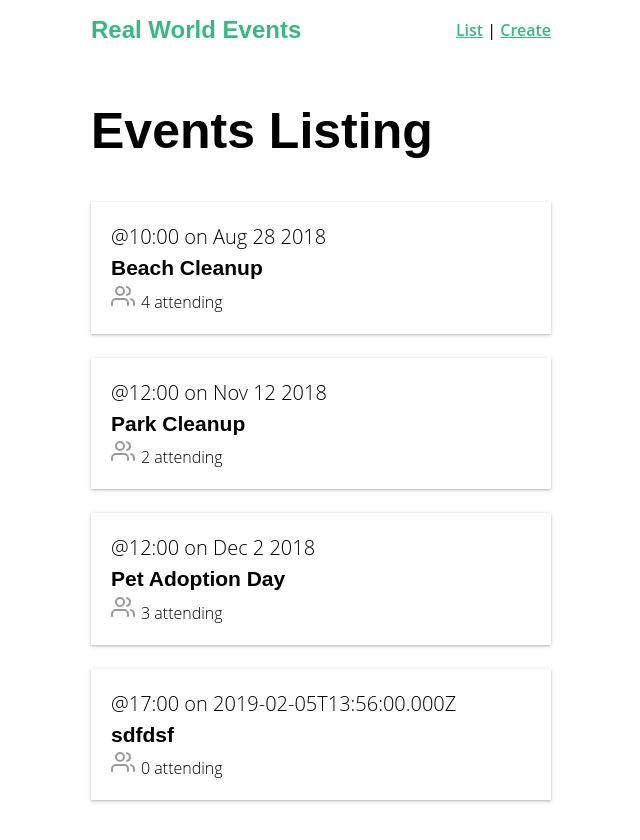
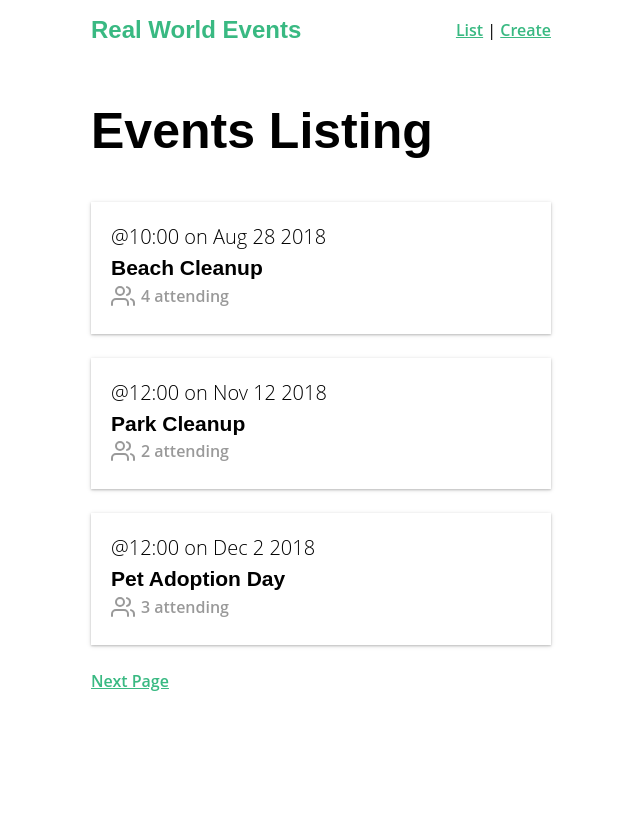
Before and after one commit to viralsolani/real-world-vue, a Vue app: page / in a window 1280 px wide. Shown: the top 840 px of the page, without its empty margins (319-959 px from the left). After the commit the page ends 800 px from the top, so only its background shows below. Built offline with nearby package versions, Linux system fonts and the light colour scheme; data requests are answered from the project's data file.

Commit message:
- pagination - refactor eventList and eventShow component - add caching for show event

```diff
--- a/db.json
+++ b/db.json
@@ -73,17 +73,163 @@
       ]
     },
     {
-      "id": 5520981,
+      "id": 4,
+      "title": "Disco Party",
+      "date": "Aug 28 2018",
+      "time": "10:00",
+      "location": "Daytona Beach",
+      "description": "Let's clean up this beach.",
+      "organizer": "Adam Jahr",
       "category": "sustainability",
+      "attendees": [
+        {
+          "id": "abc123",
+          "name": "Adam Jahr"
+        },
+        {
+          "id": "def456",
+          "name": "Gregg Pollack"
+        },
+        {
+          "id": "ghi789",
+          "name": "Beth Swanson"
+        },
+        {
+          "id": "jkl101",
+          "name": "Mary Gordon"
+        }
+      ]
+    },
+    {
+      "id": 5,
+      "title": "Vue Users Group",
+      "date": "Nov 12 2018",
+      "time": "12:00",
+      "location": "132 N Magnolia Street, Orlando, Florida",
+      "description": "We're going to clean up this park.",
+      "organizer": "Adam Jahr",
+      "category": "nature",
+      "attendees": [
+        {
+          "id": "ghi789",
+          "name": "Beth Swanson"
+        },
+        {
+          "id": "jkl101",
+          "name": "Mary Gordon"
+        }
+      ]
+    },
+    {
+      "id": 6,
+      "title": "Orlando Dev Meetup",
+      "date": "Dec 2 2018",
+      "time": "12:00",
+      "location": "132 N Magnolia Street, Orlando, Florida",
+      "description": "Help animals find new homes.",
+      "organizer": "Gregg Pollack",
+      "category": "animal welfare",
+      "attendees": [
+        {
+          "id": "abc123",
+          "name": "Adam Jahr"
+        },
+        {
+          "id": "ghi789",
+          "name": "Beth Swanson"
+        },
+        {
+          "id": "jkl101",
+          "name": "Mary Gordon"
+        }
+      ]
+    },
+    {
+      "id": 7,
+      "title": "Yoga Class",
+      "date": "Aug 28 2018",
+      "time": "10:00",
+      "location": "Daytona Beach",
+      "description": "Let's clean up this beach.",
+      "organizer": "Adam Jahr",
+      "category": "sustainability",
+      "attendees": [
+        {
+          "id": "abc123",
+          "name": "Adam Jahr"
+        },
+        {
+          "id": "def456",
+          "name": "Gregg Pollack"
+        },
+        {
+          "id": "ghi789",
+          "name": "Beth Swanson"
+        },
+        {
+          "id": "jkl101",
+          "name": "Mary Gordon"
+        }
+      ]
+    },
+    {
+      "id": 8,
+      "title": "Breathing Meditation",
+      "date": "Nov 12 2018",
+      "time": "12:00",
+      "location": "132 N Magnolia Street, Orlando, Florida",
+      "description": "We're going to clean up this park.",
+      "organizer": "Adam Jahr",
+      "category": "nature",
+      "attendees": [
+        {
+          "id": "ghi789",
+          "name": "Beth Swanson"
+        },
+        {
+          "id": "jkl101",
+          "name": "Mary Gordon"
+        }
+      ]
+    },
+    {
+      "id": 9,
+      "title": "Dancing Class",
+      "date": "Dec 2 2018",
+      "time": "12:00",
+      "location": "132 N Magnolia Street, Orlando, Florida",
+      "description": "Help animals find new homes.",
+      "organizer": "Gregg Pollack",
+      "category": "animal welfare",
+      "attendees": [
+        {
+          "id": "abc123",
+          "name": "Adam Jahr"
+        },
+        {
+          "id": "ghi789",
+          "name": "Beth Swanson"
+        },
+        {
+          "id": "jkl101",
+          "name": "Mary Gordon"
+        }
+      ]
+    },
+    {
+      "id": 10,
+      "category": "animal welfare",
       "organizer": {
-        "id": "abc123",
-        "name": "Adam Jahr"
+        "user": {
+          "id": "abc123",
+          "name": "Adam Jahr"
+        }
       },
-      "title": "sdfdsf",
-      "description": "sdfsdf",
-      "location": "sdfdf",
-      "date": "2019-02-05T13:56:00.000Z",
-      "time": "17:00",
+      "title": "Gregg's Event",
+      "description": "We'll do stuff",
+      "location": "Your House",
+      "date": "",
+      "time": "5:00",
       "attendees": []
     }
   ]
--- a/src/App.vue
+++ b/src/App.vue
@@ -1,7 +1,7 @@
 <template>
   <div id="app">
-    <NavBar />
-    <router-view />
+    <NavBar/>
+    <router-view :key="$route.fullPath" />
   </div>
 </template>
 
--- a/src/components/EventCard.vue
+++ b/src/components/EventCard.vue
@@ -1,13 +1,11 @@
 <template>
-   <router-link class="event-link" :to="{ name: 'event-show', params: { id: '1' } }">
-        <div class="event-card -shadow">
-          <span class="eyebrow">@{{ event.time }} on {{ event.date }}</span>
-          <h4 class="title">{{ event.title }}</h4>
-          <BaseIcon name="users" />
-            <span>{{ event.attendees.length }} attending</span>
-          </BaseIcon>
-        </div>
-    </router-link>
+  <router-link class="event-link" :to="{ name: 'event-show', params: { id: event.id } }">
+    <div class="event-card -shadow">
+      <span class="eyebrow">@{{ event.time }} on {{ event.date }}</span>
+      <h4 class="title">{{ event.title }}</h4>
+      <BaseIcon name="users">{{ event.attendees.length }} attending</BaseIcon>
+    </div>
+  </router-link>
 </template>
 
 <script>
@@ -32,7 +30,6 @@ export default {
 .event-card > .title {
   margin: 0;
 }
-
 .event-link {
   color: black;
   text-decoration: none;
--- a/src/services/EventService.js
+++ b/src/services/EventService.js
@@ -10,8 +10,8 @@ const apiClient = axios.create({
 })
 
 export default {
-  getEvents() {
-    return apiClient.get('/events')
+  getEvents(perPage, page) {
+    return apiClient.get('/events?_limit=' + perPage + '&_page=' + page)
   },
   getEvent(id) {
     return apiClient.get('/events/' + id)
--- a/src/store.js
+++ b/src/store.js
@@ -16,11 +16,22 @@ export default new Vuex.Store({
       'food',
       'community'
     ],
-    events: []
+    events: [],
+    eventsTotal: 0,
+    event: {}
   },
   mutations: {
     ADD_EVENT(state, event) {
       state.events.push(event)
+    },
+    SET_EVENTS(state, events) {
+      state.events = events
+    },
+    SET_EVENTS_TOTAL(state, eventsTotal) {
+      state.eventsTotal = eventsTotal
+    },
+    SET_EVENT(state, event) {
+      state.event = event
     }
   },
   actions: {
@@ -28,6 +39,34 @@ export default new Vuex.Store({
       return EventService.postEvent(event).then(() => {
         commit('ADD_EVENT', event)
       })
+    },
+    fetchEvents({ commit }, { perPage, page }) {
+      EventService.getEvents(perPage, page)
+        .then(response => {
+          commit(
+            'SET_EVENTS_TOTAL',
+            parseInt(response.headers['x-total-count'])
+          )
+          commit('SET_EVENTS', response.data)
+        })
+        .catch(error => {
+          console.log('There was an error:', error.response)
+        })
+    },
+    fetchEvent({ commit, getters }, id) {
+      var event = getters.getEventById(id)
+
+      if (event) {
+        commit('SET_EVENT', event)
+      } else {
+        EventService.getEvent(id)
+          .then(response => {
+            commit('SET_EVENT', response.data)
+          })
+          .catch(error => {
+            console.log('There was an error:', error.response)
+          })
+      }
     }
   },
   getters: {
--- a/src/views/EventList.vue
+++ b/src/views/EventList.vue
@@ -1,31 +1,42 @@
 <template>
   <div>
     <h1>Events Listing</h1>
-    <EventCard v-for="event in events" :key="event.id" :event="event" />
+    <EventCard v-for="event in events" :key="event.id" :event="event"/>
+    <template v-if="page != 1">
+      <router-link :to="{ name: 'event-list', query: { page: page - 1 } }" rel="prev">
+      Prev Page</router-link>
+      <template v-if="hasNextPage"> | </template>
+    </template>
+    <router-link v-if="hasNextPage" :to="{ name: 'event-list', query: { page: page + 1 } }" rel="next">
+      Next Page</router-link>
   </div>
 </template>
 
 <script>
 import EventCard from '@/components/EventCard.vue'
-import EventService from '@/services/EventService.js'
+import { mapState } from 'vuex'
 
 export default {
   components: {
     EventCard
   },
-  data() {
-    return {
-      events: []
-    }
+  created() {
+    this.perPage = 3 // Setting perPage here and not in data means it won't be reactive.
+    // We don't need it to be reactive, and this way our component has access to it.
+
+    this.$store.dispatch('fetchEvents', {
+      perPage: this.perPage,
+      page: this.page
+    })
   },
-  created() {
-    EventService.getEvents()
-      .then(response => {
-        this.events = response.data
-      })
-      .catch(error => {
-        console.log('There was an error:', error.response)
-      })
+  computed: {
+    page() {
+      return parseInt(this.$route.query.page) || 1
+    },
+    hasNextPage() {
+      return this.eventsTotal > this.page * this.perPage
+    },
+    ...mapState(['events', 'eventsTotal'])
   }
 }
 </script>
--- a/src/views/EventShow.vue
+++ b/src/views/EventShow.vue
@@ -3,7 +3,7 @@
     <div class="event-header">
       <span class="eyebrow">@{{ event.time }} on {{ event.date }}</span>
       <h1 class="title">{{ event.title }}</h1>
-      <h5>Organized by {{ event.organizer }}</h5>
+      <h5>Organized by {{ event.organizer ? event.organizer.name : '' }}</h5>
       <h5>Category: {{ event.category }}</h5>
     </div>
 
@@ -14,42 +14,25 @@
     <h2>Event details</h2>
     <p>{{ event.description }}</p>
 
-    <h2>
-      Attendees
-      <span class="badge -fill-gradient">{{
-        event.attendees ? event.attendees.length : 0
-      }}</span>
+    <h2>Attendees
+      <span class="badge -fill-gradient">{{ event.attendees ? event.attendees.length : 0 }}</span>
     </h2>
     <ul class="list-group">
-      <li
-        v-for="(attendee, index) in event.attendees"
-        :key="index"
-        class="list-item"
-      >
+      <li v-for="(attendee, index) in event.attendees" :key="index" class="list-item">
         <b>{{ attendee.name }}</b>
       </li>
     </ul>
   </div>
 </template>
 <script>
-import EventService from '@/services/EventService.js'
+import { mapState } from 'vuex'
 
 export default {
   props: ['id'],
-  data() {
-    return {
-      event: {}
-    }
+  created() {
+    this.$store.dispatch('fetchEvent', this.id)
   },
-  created() {
-    EventService.getEvent(this.id)
-      .then(response => {
-        this.event = response.data
-      })
-      .catch(error => {
-        console.log('There was an error:', error.response)
-      })
-  }
+  computed: mapState(['event'])
 }
 </script>
 <style scoped>
```
